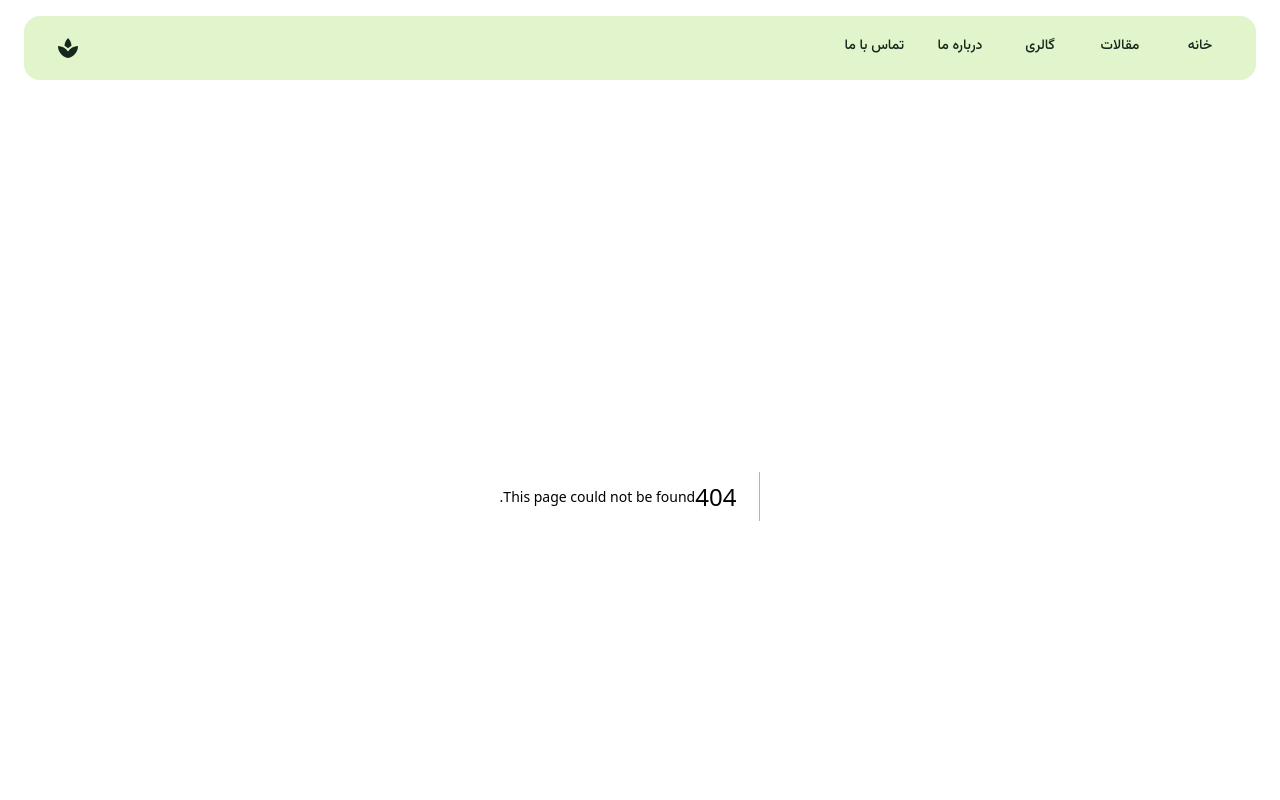
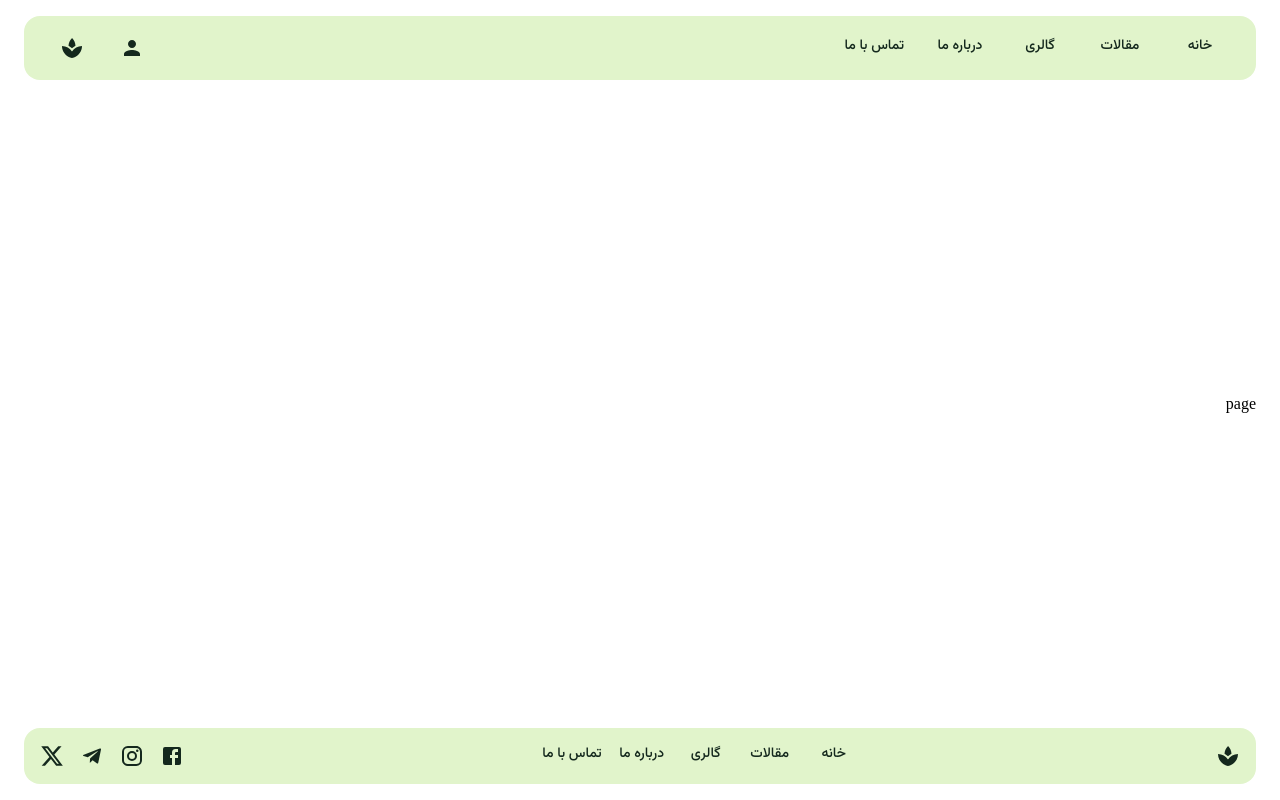
Before and after one commit to DevEliasKh/demeter, a Next.js app: page /log-in in a window 1280 px wide. Before the commit this address had no page. Shown: the top 800 px of the page. Built offline with nearby package versions, Linux system fonts and the light colour scheme.

Commit message:
✏️ - make log in path

```diff
--- a/app/blogs/[title]/page.tsx
+++ b/app/blogs/[title]/page.tsx
@@ -2,8 +2,6 @@ import { Box, Typography } from "@mui/material";
 
 import Image from "next/image";
 import data from "@/data/blogs.json";
-
-// TODO: fix not displaying image
 
 export default function Page(title: any) {
    const currentBlog = data.filter((blog) => blog.id == title.params.title)[0];
--- /dev/null
+++ b/app/log-in/page.tsx
@@ -0,0 +1,5 @@
+// TODO: log in page
+
+export default function page() {
+   return <div>page</div>;
+}
--- a/ui/component/navbar.tsx
+++ b/ui/component/navbar.tsx
@@ -12,12 +12,14 @@ import {
    MenuItem,
    MenuList,
    Toolbar,
+   Tooltip,
    Typography,
 } from "@mui/material";
 import React, { MouseEvent, useState } from "react";
 
 import MenuIcon from "@mui/icons-material/Menu";
 import NextLink from "next/link";
+import PersonIcon from "@mui/icons-material/Person";
 import SpaIcon from "@mui/icons-material/Spa";
 import { navigate } from "@/lib/functions";
 
@@ -114,9 +116,23 @@ export default function Navbar() {
                   </MenuItem>
                ))}
             </Menu>
-            <IconButton color="secondary">
-               <SpaIcon />
-            </IconButton>
+            <Box
+               sx={{
+                  display: "flex",
+                  gap: "1rem",
+               }}
+            >
+               <Tooltip title="Log In">
+                  <IconButton color="secondary">
+                     <PersonIcon />
+                  </IconButton>
+               </Tooltip>
+               <Tooltip title="Demeter">
+                  <IconButton color="secondary" size="large">
+                     <SpaIcon />
+                  </IconButton>
+               </Tooltip>
+            </Box>
          </Toolbar>
       </AppBar>
    );
```
